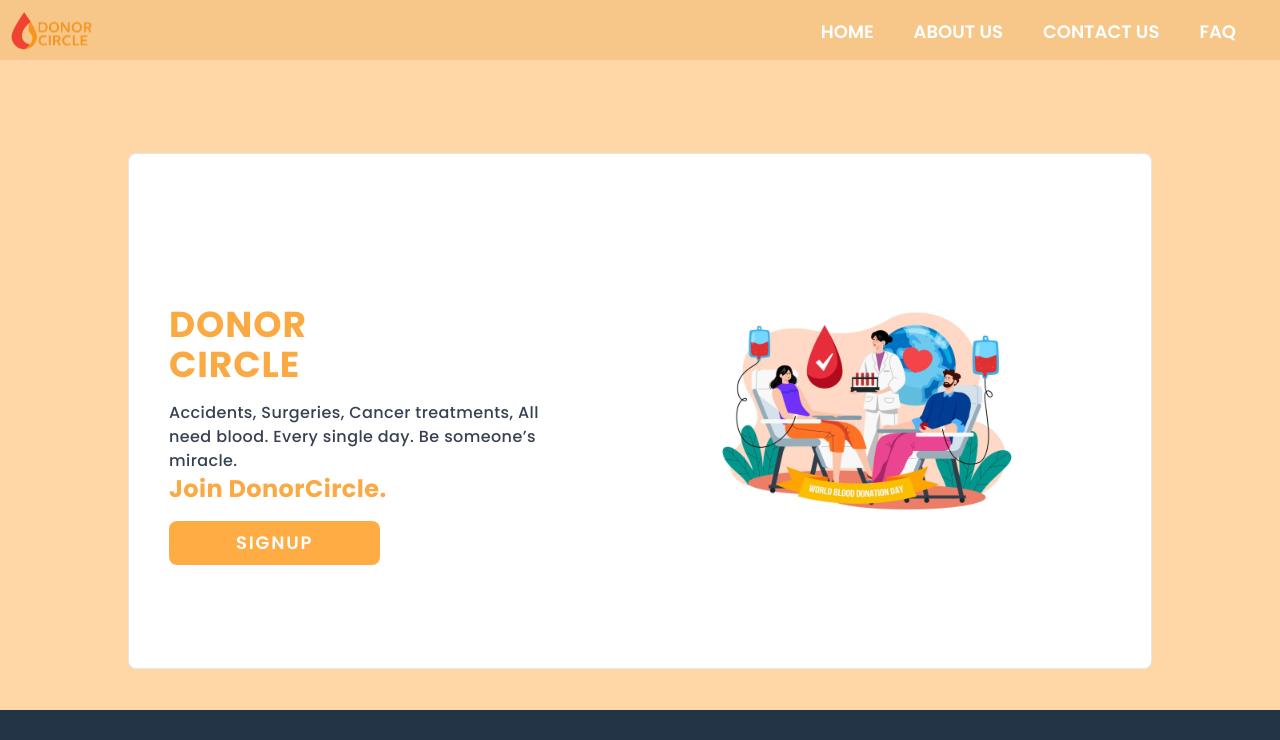
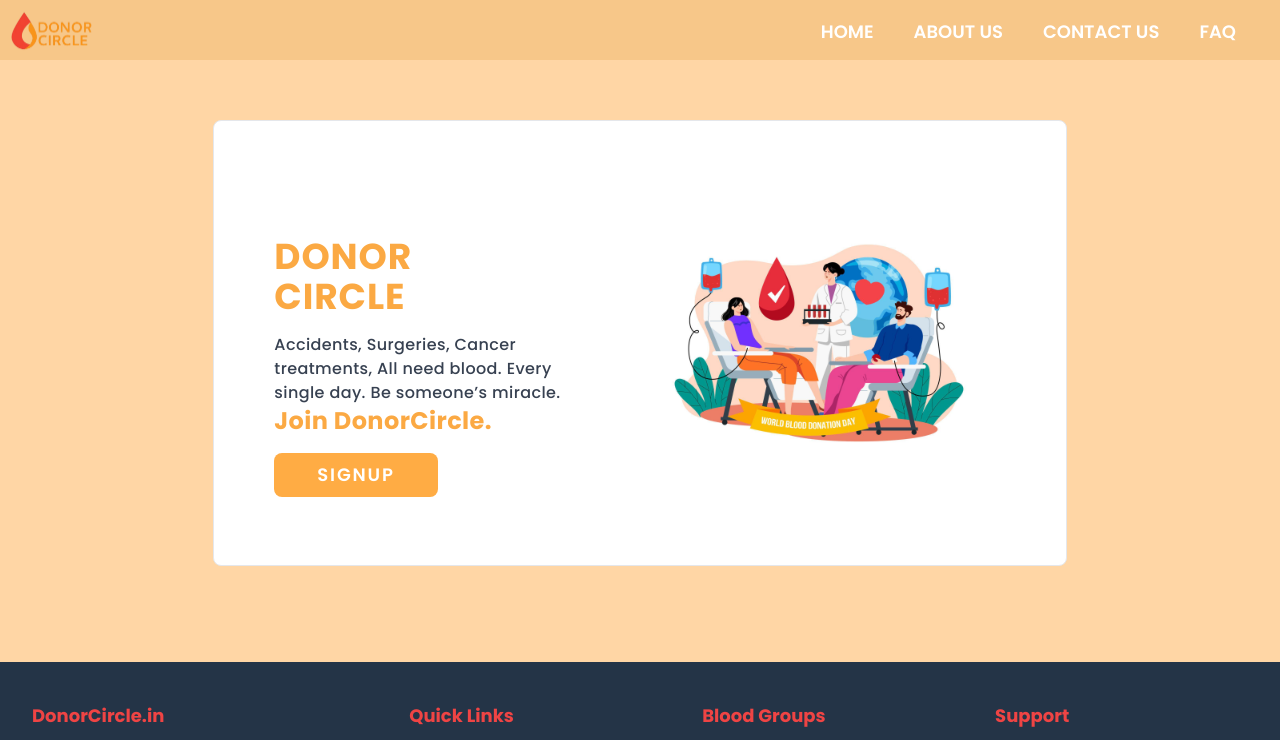
Before and after one commit to TanmayVidhate/DonorCircle_2, a React (Vite) app in the folder client/: page / in a window 1280 px wide. Shown: the top 740 px of the page. Built offline with nearby package versions, Linux system fonts and the light colour scheme.

Commit message:
add classes

```diff
--- a/client/src/Views/LandingPage.jsx
+++ b/client/src/Views/LandingPage.jsx
@@ -18,16 +18,9 @@ function LandingPage() {
       <div className="flex flex-col w-full min-h-screen bg-[#ffd6a5] xl:h-screen">
         <Navbar />
 
-        <div className="grid flex-1 mt-16 place-items-center">
+        <div className="grid flex-1 mt-6 place-items-center">
           <div
-            className="
-              flex justify-center items-center bg-white border rounded-lg
-              m-5 mt-24
-              w-full max-w-[95%]
-              sm:max-w-[85%]
-              lg:max-w-[80%] lg:h-4/5 lg:mt-36 lg:mb-24
-              2xl:max-w-[60%]
-            "
+            className="p-4 bg-white border rounded-lg mt-10 mb-16 max-w-[95%] min-h-max sm:w-3/4 sm:px-5 lg:w-4/6 lg:py-5 lg:mt-24 lg:mb-24 2xl:w-3/5"
           >
             <div className="w-full sm:p-5 lg:flex ">
 
```
